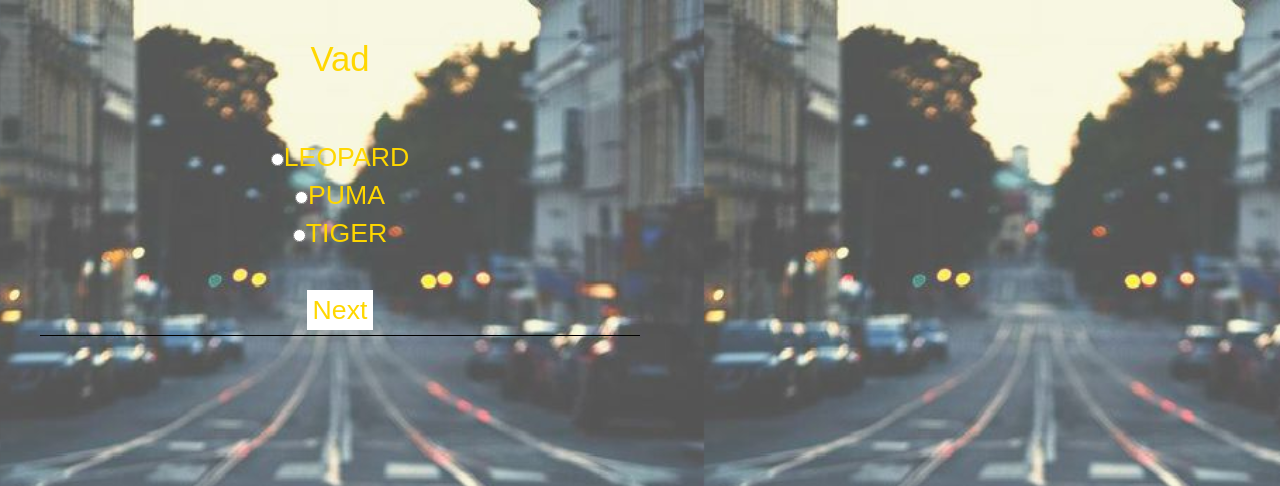
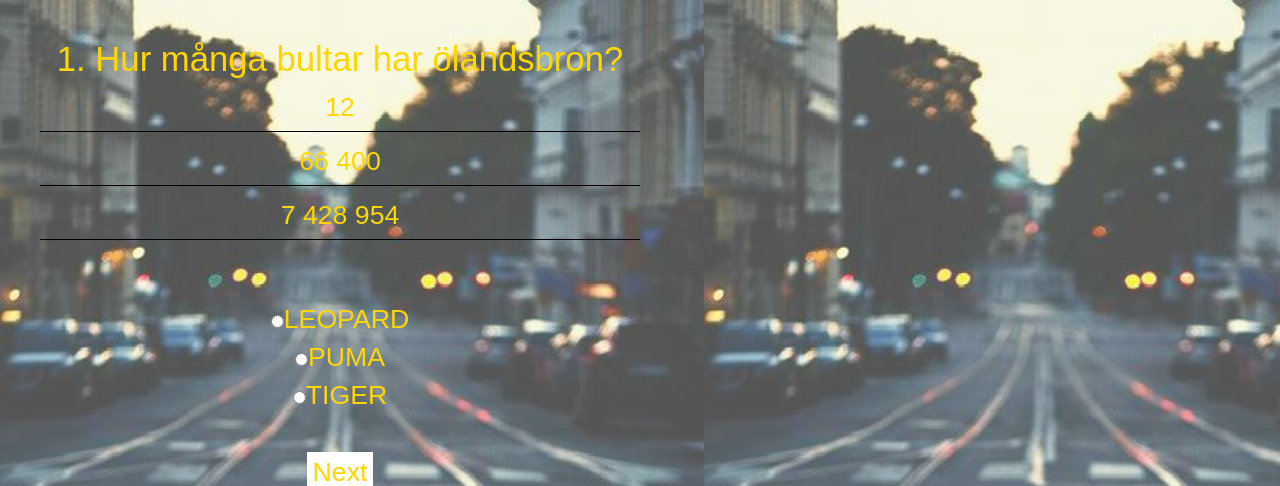
Before and after one commit to Raffan11/quizproject, a Django app: page /quiz/1/question/1/ in a window 1280 px wide. Shown: the top 486 px of the page. Run offline with Django 3.2, Linux system fonts and the light colour scheme; some libraries are stand-ins or nearby versions.

Commit message:
added info in results
	<h1>Du är klar och fick {{ correct }} av {{ total }}</h1>

```diff
--- a/quiz/templates/question.html
+++ b/quiz/templates/question.html
@@ -9,7 +9,10 @@
 		<link rel="stylesheet" href="/static/josen1.css">
 	</head>
 	<body>
-		<h1>Vad</h1>
+		<h1>{{ question_number }}. {{ question }}</h1>
+	<p>{{ answer1 }}</p>
+	<p>{{ answer2 }}</p>
+	<p>{{ answer3 }}</p>
 		<br><p>
 		<input type=radio>LEOPARD<br>
 		<input type=radio>PUMA<br>
--- a/quiz/templates/results.html
+++ b/quiz/templates/results.html
@@ -9,7 +9,7 @@
 		<link rel="stylesheet" href="josen1.css">
 	</head>
 	<body>
-		<h1>YOUR SCORE:</h1>
+		<h1>Du är klar och fick {{ correct }} av {{ total }}</h1>
 		<br>
 		<h2>YOU GOT 2 RIGHT OUT OF 10... :(</h2>
 		<p>YOU NEED SOME PRACTICE. <br></p>
--- a/quiz/views.py
+++ b/quiz/views.py
@@ -35,8 +35,21 @@ def quiz(request, quiz_number):
 
 
 def question(request, quiz_number, question_number):
-	return render(request, "question.html")
+	context = {
+		"question_number": question_number,
+	    "question": "Hur många bultar har ölandsbron?",
+		"answer1": "12",
+	   	"answer2": "66 400",
+	    "answer3": "7 428 954",
+	    "quiz_number": quiz_number,
+	}
+	return render(request, "question.html", context)
 
 
 def results(request, quiz_number):
-	return render(request, "results.html")
+	context = {
+	    "correct": 12,
+	    "total": 20,
+		"quiz_number": quiz_number,
+	}
+	return render(request, "results.html", context)
```
